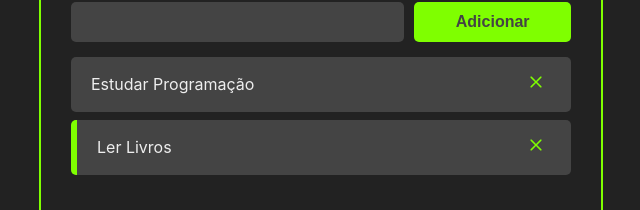
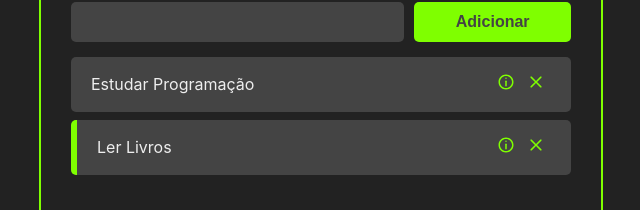
Before and after one commit to felipecabesssa/ListaTarefasReact, a React (Create React App) app: page / in a window 1280 px wide. Shown: the part 142-352 px from the top of the page, without its empty margins (319-959 px from the left). Built offline with nearby package versions, Linux system fonts and the light colour scheme; the HTML template or start-up script is replaced by a standard one.

Commit message:
Adicionando Icone mais informacoes e travado no Route

```diff
--- a/package.json
+++ b/package.json
@@ -9,6 +9,7 @@
     "react": "^17.0.2",
     "react-dom": "^17.0.2",
     "react-icons": "^4.3.1",
+    "react-router-dom": "^6.2.1",
     "react-scripts": "5.0.0",
     "uuid": "^8.3.2",
     "web-vitals": "^2.1.2"
--- a/src/App.jsx
+++ b/src/App.jsx
@@ -1,9 +1,10 @@
-import React, { useState } from 'react';
-import {v4 as uuidv4} from 'uuid';
+import React, { useState } from "react";
+import { v4 as uuidv4 } from "uuid";
+import { BrowserRouter, Route } from "react-router-dom";
 
-import Tasks from './components/Tasks';
-import AddTask from './components/AddTask';
-import Header from './components/Header';
+import Tasks from "./components/Tasks";
+import AddTask from "./components/AddTask";
+import Header from "./components/Header";
 
 import "./App.css";
 
@@ -11,29 +12,30 @@ const App = () => {
   // let message = "Hello REACT";
   const [tasks, setTasks] = useState([
     {
-      id: '1',
-      title: 'Estudar Programação',
+      id: "1",
+      title: "Estudar Programação",
       completed: false,
     },
     {
-      id: '2',
-      title: 'Ler Livros',
+      id: "2",
+      title: "Ler Livros",
       completed: true,
-    }
+    },
   ]);
 
   const handleTaskClick = (taskId) => {
-    const newTasks = tasks.map(task => {
-      if (task.id === taskId) return { ...task, completed: !task.completed}
+    const newTasks = tasks.map((task) => {
+      if (task.id === taskId) return { ...task, completed: !task.completed };
 
       return task;
     });
 
-    setTasks(newTasks)
-  }
+    setTasks(newTasks);
+  };
 
   const handleTaskAddition = (taskTitle) => {
-    const newTasks = [...tasks,
+    const newTasks = [
+      ...tasks,
       {
         id: uuidv4(),
         title: taskTitle,
@@ -42,26 +44,38 @@ const App = () => {
     ];
 
     setTasks(newTasks);
-  }
+  };
 
   const handleTaskDeletion = (taskId) => {
-    const newTasks = tasks.filter(task => task.id !== taskId)
+    const newTasks = tasks.filter((task) => task.id !== taskId);
 
-    setTasks(newTasks)
-  }
+    setTasks(newTasks);
+  };
 
   return (
-    <>
+		<BrowserRouter>
 			<div className="container">
 				<Header />
+
+				{/* <Route
+					path="/"
+					exact
+					render={() => {
+            return (
+              <> */}
                 <AddTask handleTaskAddition={handleTaskAddition} />
                 <Tasks
                   tasks={tasks}
                   handleTaskClick={handleTaskClick}
-        handleTaskDeletion={handleTaskDeletion}/>
+                  handleTaskDeletion={handleTaskDeletion}
+                />
+              {/* </>
+            )
+          }}
+				/> */}
+
 			</div>
-
-    </>
+		</BrowserRouter>
 	);
 };
 
--- a/src/components/Task.css
+++ b/src/components/Task.css
@@ -18,4 +18,13 @@
     border: none;
     font-size: 18px;
     color: chartreuse;
+    cursor: pointer;
 }
+
+.see-task-details-button {
+    background-color: #444;
+    border: none;
+    font-size: 18px;
+    color: chartreuse;
+    cursor: pointer;
+}
--- a/src/components/Task.jsx
+++ b/src/components/Task.jsx
@@ -1,5 +1,5 @@
 import React from "react";
-import { CgClose } from "react-icons/cg";
+import { CgClose, CgInfo } from "react-icons/cg";
 
 import "./Task.css";
 
@@ -15,6 +15,11 @@ const Task = ({ task, handleTaskClick, handleTaskDeletion }) => {
 
       <div className="buttons-container">
         <button
+            className="see-task-details-button"
+        >
+            <CgInfo />
+        </button>
+        <button
           className="remove-task-button"
           onClick={() => handleTaskDeletion(task.id)}
         >
```
Also changed, not shown: 1 other file (tests, documents, lock files or other folders). Lines whose indentation alone changed are shown as unchanged.
